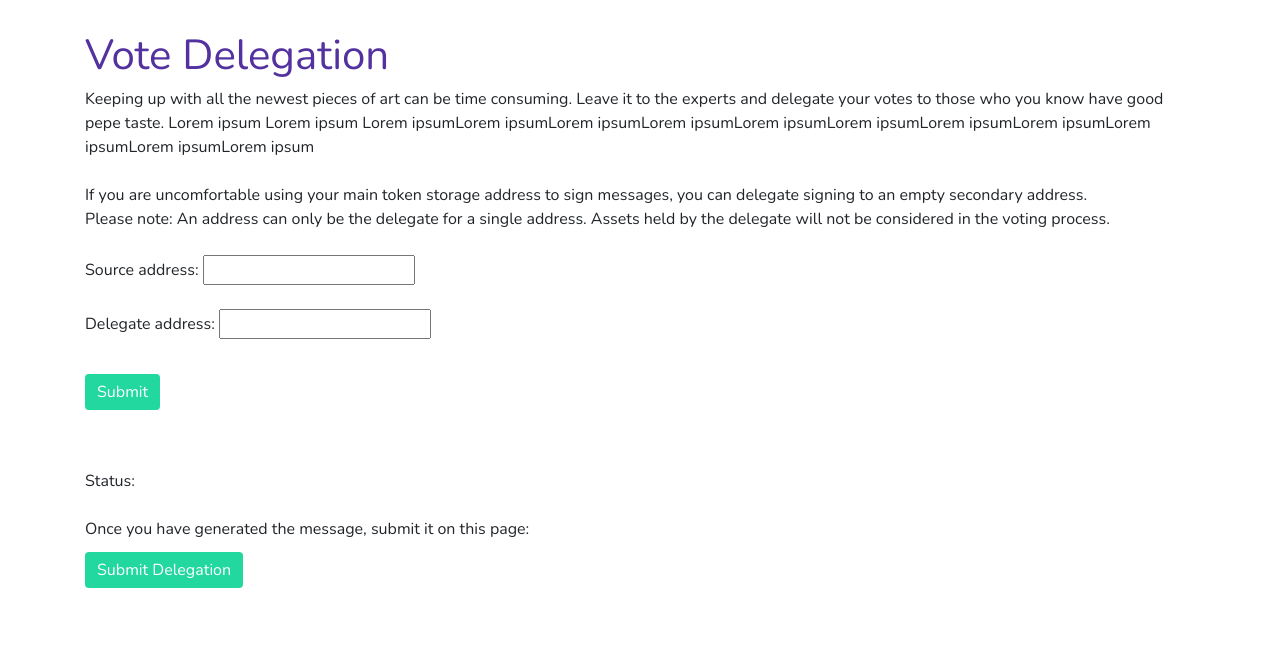
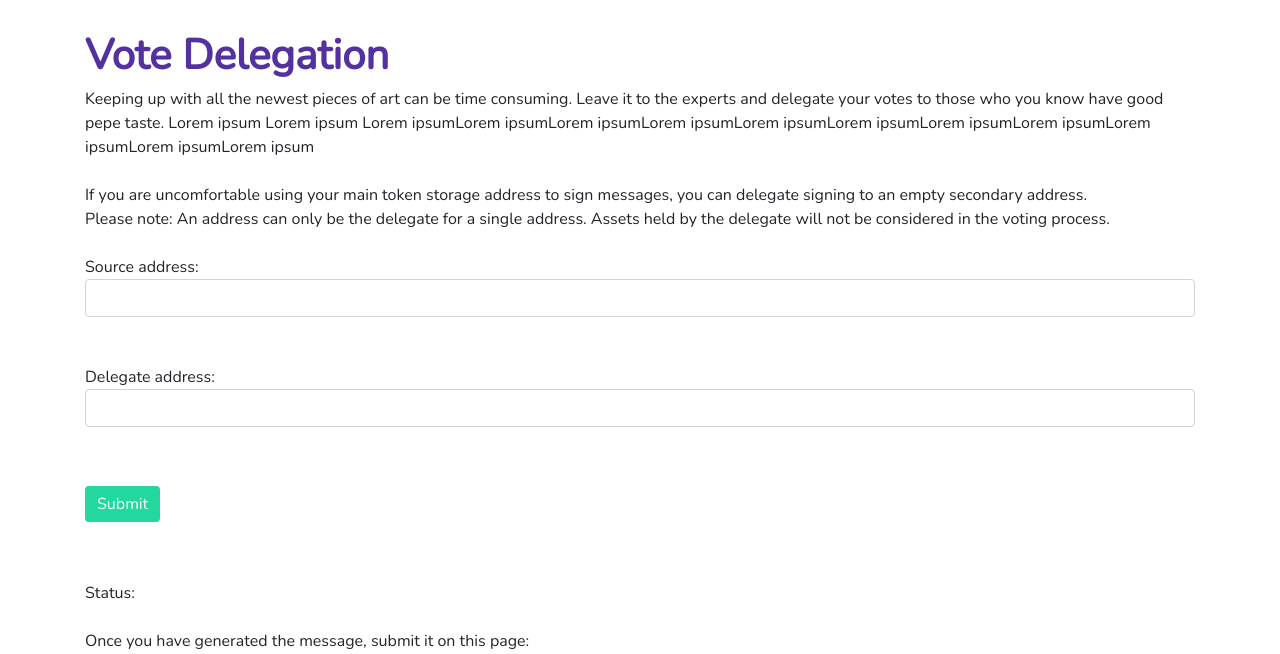
Before and after one commit to livinginformation/PepeVote, a Flask app: page /delegate_votes in a window 1280 px wide. Shown: the part 56-710 px from the top of the page. Before the commit the page ends 644 px from the top, so only its background shows below. Run offline with Flask 2, Linux system fonts and the light colour scheme; parts of the project's set-up code (start-up, migrations or seed data) failed here and were passed over; some libraries are stand-ins or nearby versions.

Commit message:
fix text styles and input boxes

```diff
--- a/static/default.css
+++ b/static/default.css
@@ -36,6 +36,7 @@ footer {
 .nice-header {
   font-size: 42px;
   color: #5332a0;
+  font-weight: bold;
 }
 
 .fat-text {
--- a/templates/create_submission.html
+++ b/templates/create_submission.html
@@ -6,7 +6,7 @@
 <br>
 <br>
 {% if not registration_error and not hash %}
-<b>How to make a submission:</b>
+<b><div class='nice-header'>Making a submission</div></b>
 <br>
 <br>
 1. Create some digital art.
--- a/templates/delegate_votes.html
+++ b/templates/delegate_votes.html
@@ -13,10 +13,10 @@
     <br>
     <br>
     <form action="/delegate_votes" method="POST">
-    Source address: <input type="text" name="source">
+    Source address: <input class="form-control" type="text" name="source">
     <br>
     <br>
-    Delegate address: <input type="text" name="delegate">
+    Delegate address: <input class="form-control" type="text" name="delegate">
     <br>
     <br>
     <input class='btn btn-primary' type="submit" value="Submit">
```
Also changed, not shown: templates/vote.html (+5 -5 lines).
